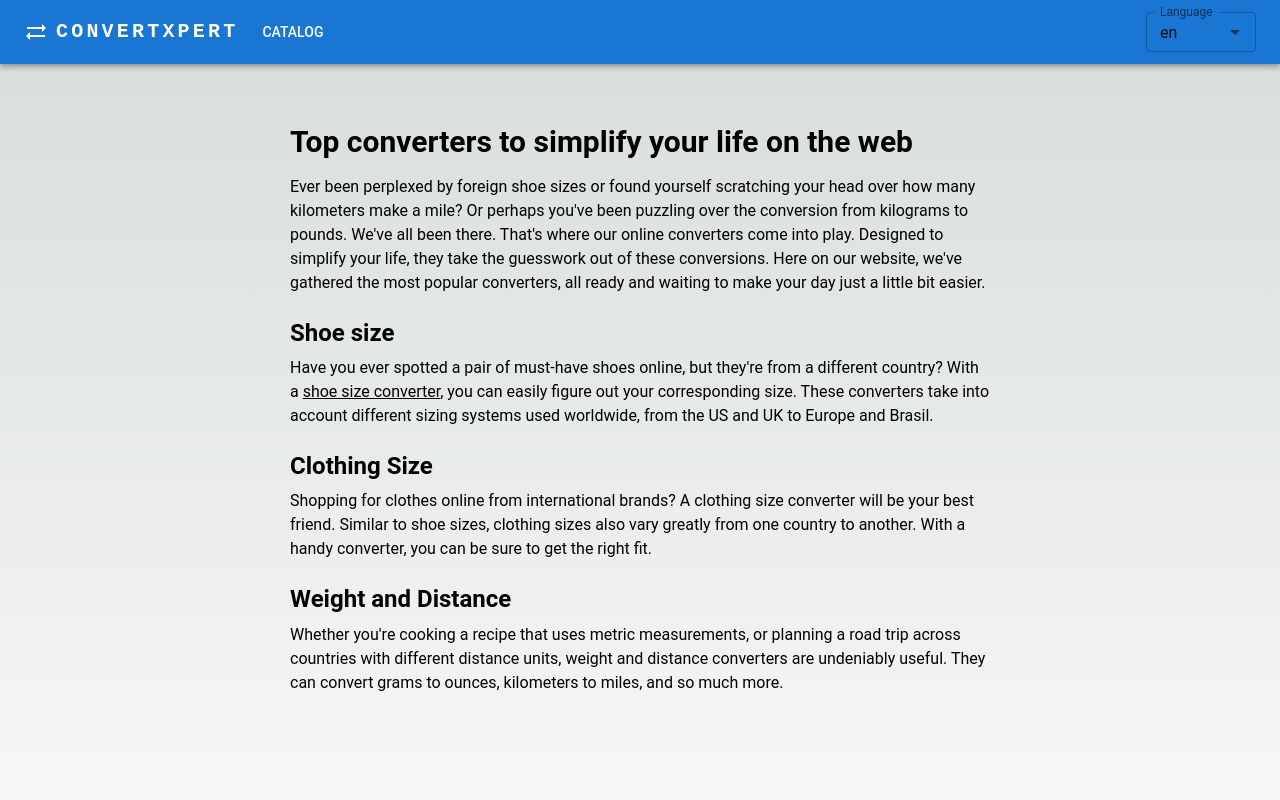
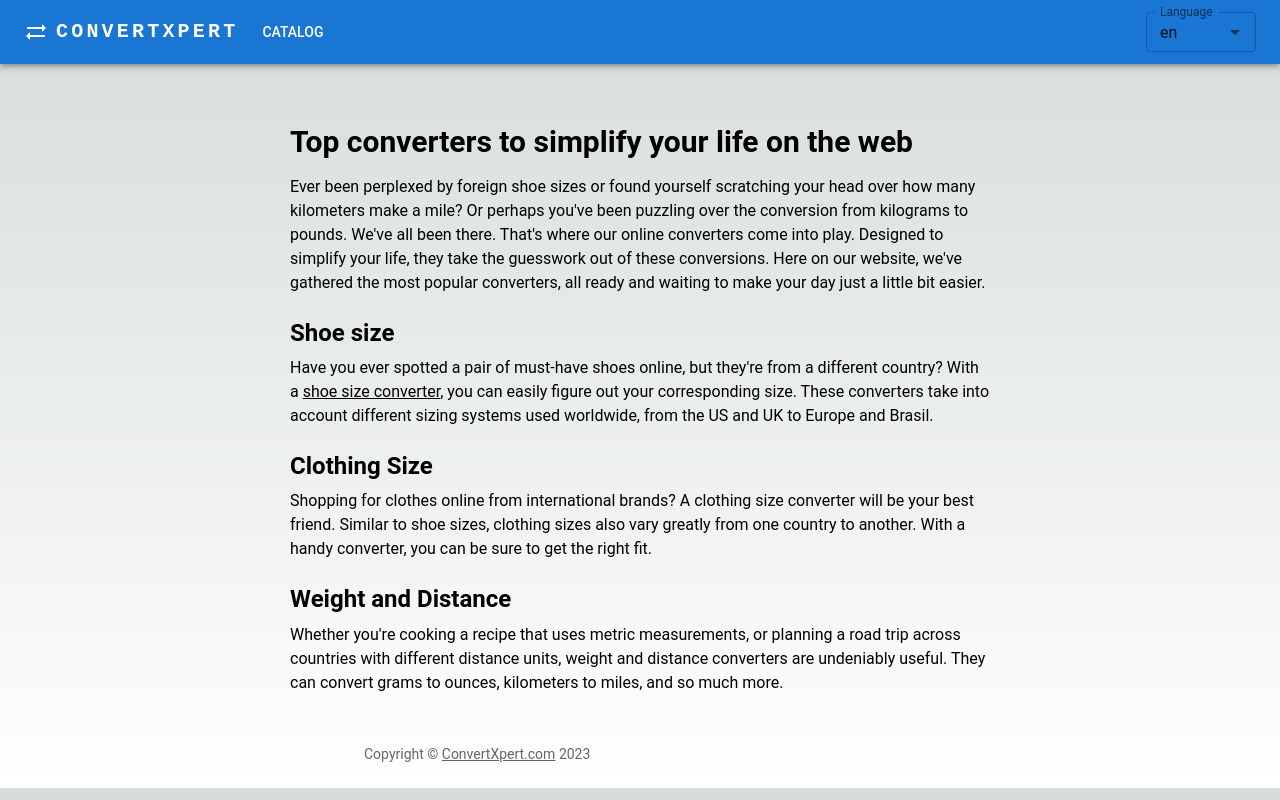
Before and after one commit to filipploss/shoe-size-converter, a Next.js app: page /en in a window 1280 px wide. Shown: the top 800 px of the page. Built offline with nearby package versions, Linux system fonts and the light colour scheme.

Commit message:
main height fix

```diff
--- a/app/[locale]/page.module.css
+++ b/app/[locale]/page.module.css
@@ -4,7 +4,7 @@
   justify-content: space-between;
   align-items: center;
   /* padding: 6rem; */
-  min-height: 100vh;
+  /* min-height: 100vh; */
 
 }
 
```
